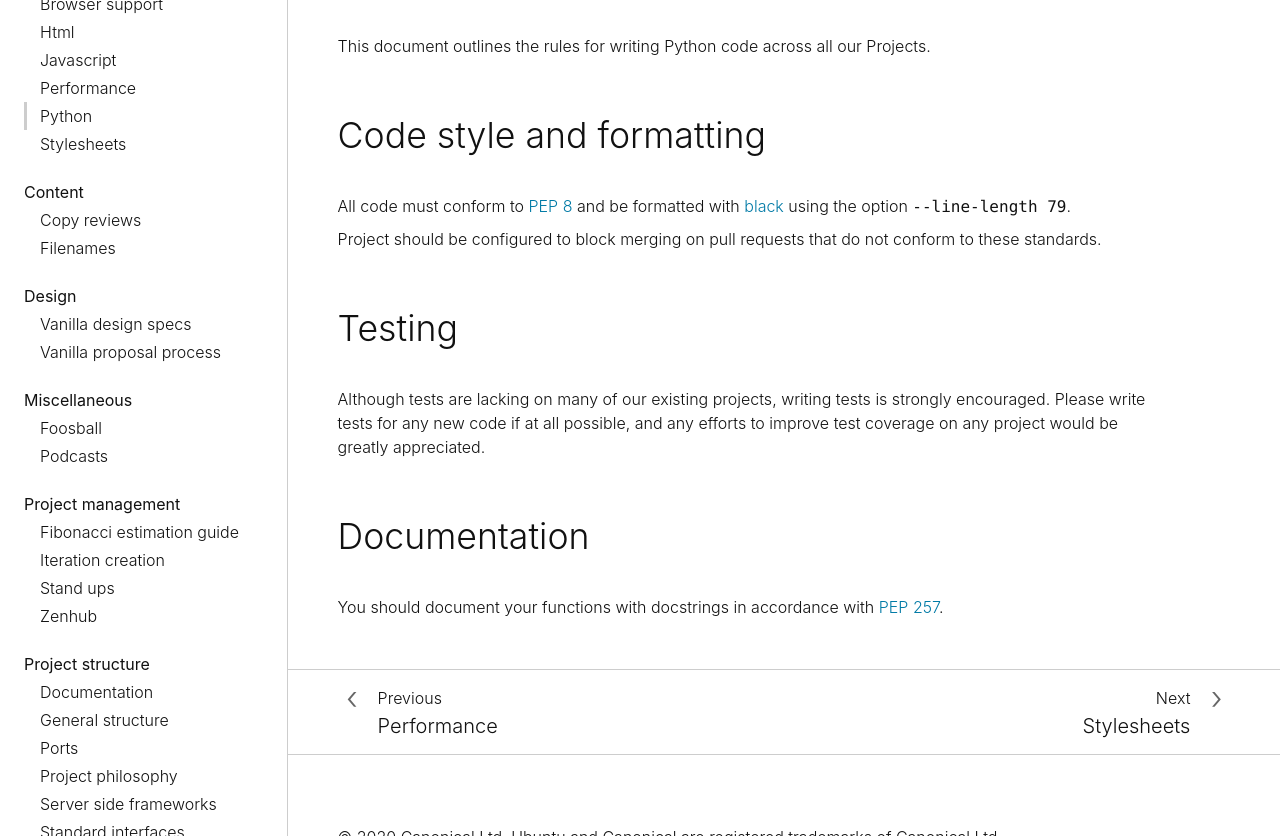
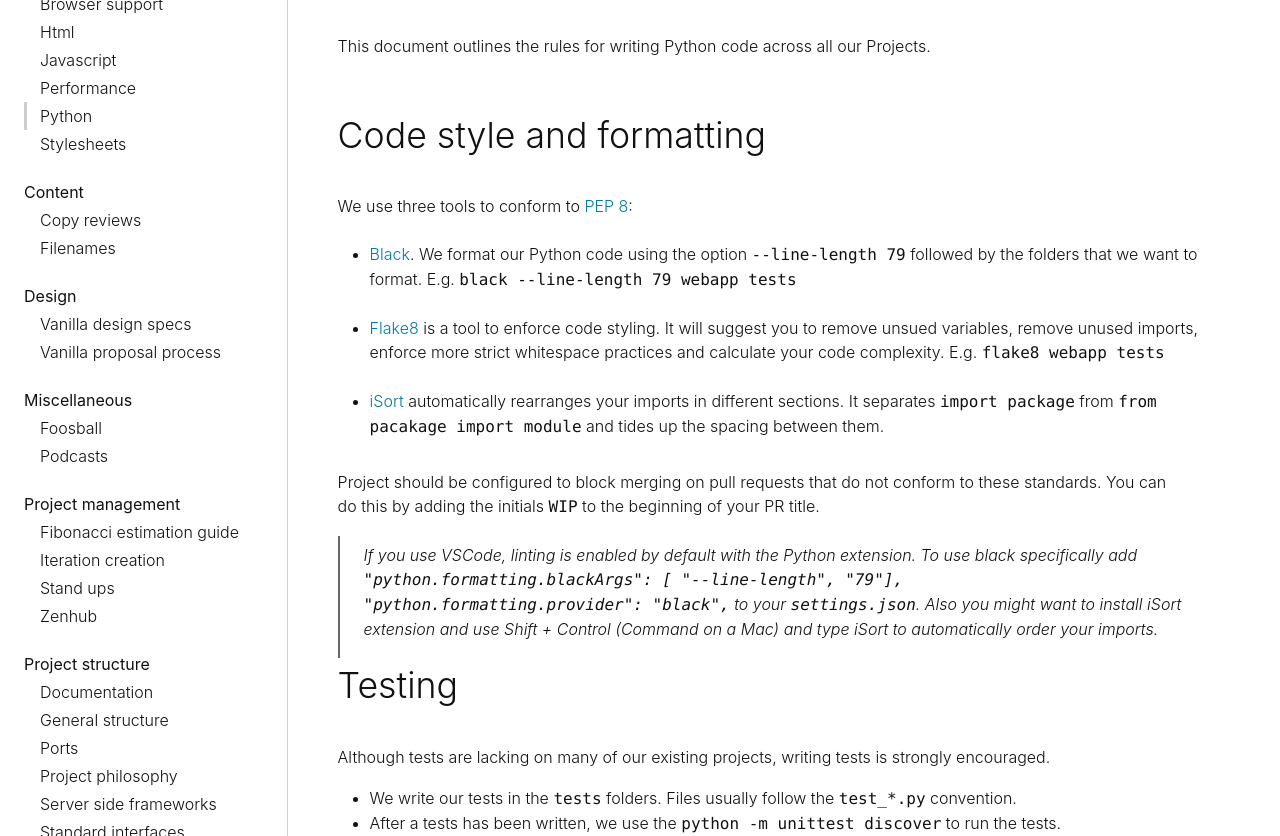
Before and after one commit to canonical-web-and-design/practices, a Jekyll site: the page built from coding/python.md, in a window 1280 px wide and 900 px high, scrolled down 260 px, cut to the strip 64-900 px from the top of the window. Built offline with Jekyll 4.4.1, drawn with Linux system fonts in a browser that asks for light colours; some web fonts are replaced; some of the changed text lies outside the part shown.

Commit message:
Improvements according to  #73

```diff
--- a/coding/python.md
+++ b/coding/python.md
@@ -7,13 +7,27 @@ This document outlines the rules for writing Python code across all our Projects
 
 ## Code style and formatting
 
-All code must conform to [PEP 8](https://pep8.org/) and be formatted with [black](https://github.com/ambv/black) using the option `--line-length 79`.
+We use three tools to conform to [PEP 8](https://pep8.org/):
 
-Project should be configured to block merging on pull requests that do not conform to these standards.
+- [Black](https://black.readthedocs.io/en/stable/). We format our Python code using the option `--line-length 79` followed by the folders that we want to format. E.g. `black --line-length 79 webapp tests`
+
+- [Flake8](https://flake8.pycqa.org/en/latest/) is a tool to enforce code styling. It will suggest you to remove unsued variables, remove unused imports, enforce more strict whitespace practices and calculate your code complexity. E.g. `flake8 webapp tests`
+
+- [iSort](https://readthedocs.org/projects/isort/) automatically rearranges your imports in different sections. It separates `import package` from `from pacakage import module` and tides up the spacing between them.
+
+Project should be configured to block merging on pull requests that do not conform to these standards. You can do this by adding the initials `WIP` to the beginning of your PR title.
+
+> If you use VSCode, linting is enabled by default with the Python extension. To use black specifically add `"python.formatting.blackArgs": [ "--line-length", "79"], "python.formatting.provider": "black",` to your `settings.json`. Also you might want to install iSort extension and use Shift + Control (Command on a Mac) and type iSort to automatically order your imports.
 
 ## Testing
 
-Although tests are lacking on many of our existing projects, writing tests is strongly encouraged. Please write tests for any new code if at all possible, and any efforts to improve test coverage on any project would be greatly appreciated.
+Although tests are lacking on many of our existing projects, writing tests is strongly encouraged.
+
+- We write our tests in the `tests` folders. Files usually follow the `test_*.py` convention.
+- After a tests has been written, we use the `python -m unittest discover` to run the tests.
+- Once the tests are run successfuly, you should check the coverage report by running `coverage report -m` to check that you have passed the minimum required code coverage level to avoid failing Circle CI tests.
+
+Please write tests for any new code if at all possible, and any efforts to improve test coverage on any project would be greatly appreciated.
 
 ## Documentation
 
```
